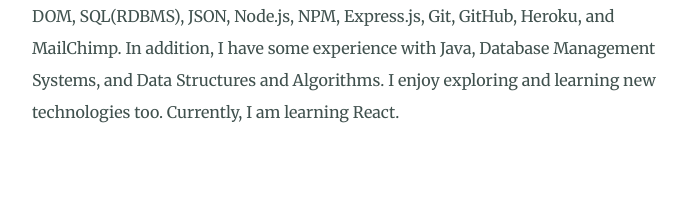
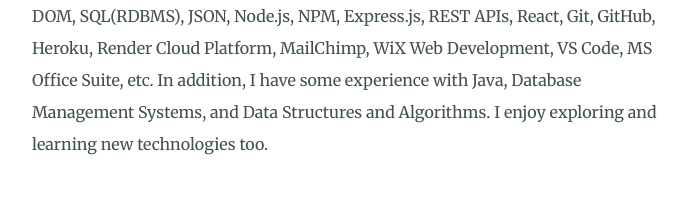
Before and after one commit to JyotsanaOjha/portfolio, a plain HTML site: page index.html in a window 1280 px wide. Shown: the part 1449-1659 px from the top of the page, without its empty margins (294-985 px from the left). Drawn offline with nearby package versions, Linux system fonts and the light colour scheme.

Commit message:
Update index.html
Added more skills to profile

```diff
--- a/index.html
+++ b/index.html
@@ -128,9 +128,8 @@
         length="300px">
       <h3> Technical Skills</h3>
       <p class="clear1">I have expertise in HTML, CSS, JavaScript, Bootstrap, jQuery, DOM, SQL(RDBMS), JSON, Node.js,
-        NPM, Express.js, Git, GitHub, Heroku, and MailChimp. In addition, I have some experience with Java, Database
+        NPM, Express.js, REST APIs, React, Git, GitHub, Heroku, Render Cloud Platform, MailChimp, WiX Web Development, VS Code, MS Office Suite, etc. In addition, I have some experience with Java, Database
         Management Systems, and Data Structures and Algorithms. I enjoy exploring and learning new technologies too.
-        Currently, I am learning React.
       </p>
     </div>
 
```
